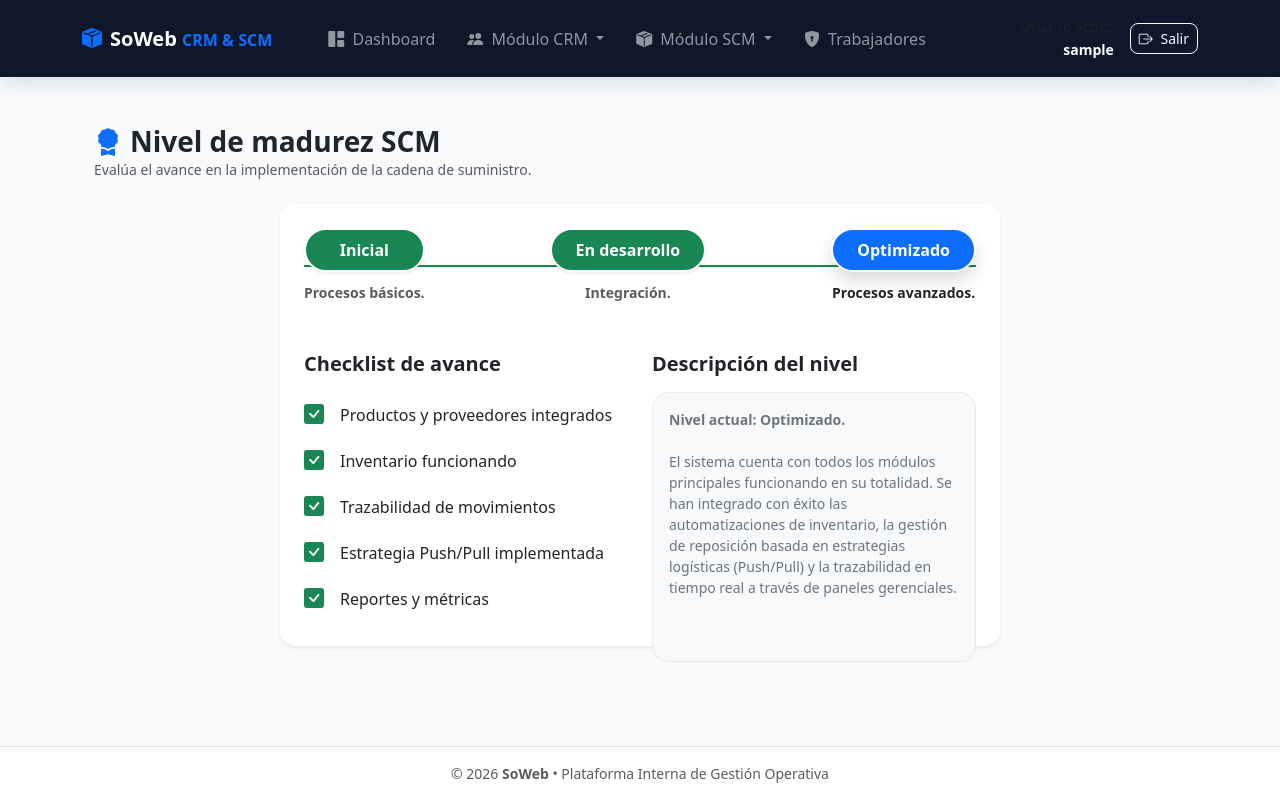
After one commit to NozomiTGL/SoWeb, a Django app: page /scm/madurez/ in a window 1280 px wide. The commit adds this page. Run offline with Django 5.2, Linux system fonts and the light colour scheme; the visitor is signed in with stand-in values (Sample User, id 1).

Commit message:
Se agregó la pantalla de nivel de madurez SCM

```diff
--- a/crm/templates/crm/base.html
+++ b/crm/templates/crm/base.html
@@ -81,6 +81,8 @@
                 <li><a class="dropdown-item" href="{% url 'estrategia_logistica' %}"><i class="bi bi-diagram-2 text-primary me-2"></i>Logística (Push/Pull)</a></li>
                 <li><a class="dropdown-item" href="{% url 'lista_pedidos' %}"><i class="bi bi-receipt text-primary me-2"></i>Gestión de Pedidos</a></li>
                 <li><a class="dropdown-item fw-bold" href="{% url 'dashboard_scm' %}"><i class="bi bi-bar-chart-fill text-primary me-2"></i>Reportes (Dashboard)</a></li>
+                <li><hr class="dropdown-divider"></li>
+                <li><a class="dropdown-item" href="{% url 'nivel_madurez' %}"><i class="bi bi-award text-primary me-2"></i>Nivel de Madurez</a></li>
               </ul>
             </li>
 
--- /dev/null
+++ b/scm/templates/scm/nivel_madurez.html
@@ -0,0 +1,88 @@
+{% extends 'crm/base.html' %}
+
+{% block content %}
+<div class="container-fluid py-4">
+    <div class="mb-4">
+        <h3 class="fw-bold text-dark mb-0"><i class="bi bi-award-fill text-primary me-2"></i>Nivel de madurez SCM</h3>
+        <p class="text-muted small">Evalúa el avance en la implementación de la cadena de suministro.</p>
+    </div>
+
+    <div class="row justify-content-center">
+        <div class="col-lg-8">
+            <div class="card border-0 shadow-sm rounded-4 p-4">
+
+                <!-- Barra de niveles -->
+                <div class="d-flex justify-content-between align-items-center mb-5 position-relative">
+                    <!-- Línea conectora de fondo -->
+                    <div class="position-absolute top-50 start-0 w-100 translate-middle-y border-top border-2 border-success z-0"></div>
+
+                    <!-- Nivel 1 -->
+                    <div class="text-center position-relative z-1">
+                        <div class="bg-success text-white rounded-pill px-4 py-2 mb-2 shadow-sm border border-2 border-white">
+                            <span class="fw-bold">Inicial</span>
+                        </div>
+                        <span class="small text-muted fw-semibold">Procesos básicos.</span>
+                    </div>
+
+                    <!-- Nivel 2 -->
+                    <div class="text-center position-relative z-1">
+                        <div class="bg-success text-white rounded-pill px-4 py-2 mb-2 shadow-sm border border-2 border-white">
+                            <span class="fw-bold">En desarrollo</span>
+                        </div>
+                        <span class="small text-muted fw-semibold">Integración.</span>
+                    </div>
+
+                    <!-- Nivel 3 (Activo) -->
+                    <div class="text-center position-relative z-1">
+                        <div class="bg-primary text-white rounded-pill px-4 py-2 mb-2 shadow border border-2 border-white">
+                            <span class="fw-bold">Optimizado</span>
+                        </div>
+                        <span class="small text-dark fw-bold">Procesos avanzados.</span>
+                    </div>
+                </div>
+
+                <div class="row g-4">
+                    <!-- Checklist -->
+                    <div class="col-md-6">
+                        <h5 class="fw-bold text-dark mb-3">Checklist de avance</h5>
+                        <ul class="list-group list-group-flush border-0">
+                            <li class="list-group-item border-0 px-0 py-2 d-flex align-items-center">
+                                <i class="bi bi-check-square-fill text-success fs-5 me-3"></i>
+                                <span class="fw-medium text-dark">Productos y proveedores integrados</span>
+                            </li>
+                            <li class="list-group-item border-0 px-0 py-2 d-flex align-items-center">
+                                <i class="bi bi-check-square-fill text-success fs-5 me-3"></i>
+                                <span class="fw-medium text-dark">Inventario funcionando</span>
+                            </li>
+                            <li class="list-group-item border-0 px-0 py-2 d-flex align-items-center">
+                                <i class="bi bi-check-square-fill text-success fs-5 me-3"></i>
+                                <span class="fw-medium text-dark">Trazabilidad de movimientos</span>
+                            </li>
+                            <li class="list-group-item border-0 px-0 py-2 d-flex align-items-center">
+                                <i class="bi bi-check-square-fill text-success fs-5 me-3"></i>
+                                <span class="fw-medium text-dark">Estrategia Push/Pull implementada</span>
+                            </li>
+                            <li class="list-group-item border-0 px-0 py-2 d-flex align-items-center">
+                                <i class="bi bi-check-square-fill text-success fs-5 me-3"></i>
+                                <span class="fw-medium text-dark">Reportes y métricas</span>
+                            </li>
+                        </ul>
+                    </div>
+
+                    <!-- Descripción -->
+                    <div class="col-md-6">
+                        <h5 class="fw-bold text-dark mb-3">Descripción del nivel</h5>
+                        <div class="p-3 bg-light rounded-4 border border-light-subtle h-100">
+                            <p class="text-secondary small mb-0">
+                                <strong>Nivel actual: Optimizado.</strong><br><br>
+                                El sistema cuenta con todos los módulos principales funcionando en su totalidad. Se han integrado con éxito las automatizaciones de inventario, la gestión de reposición basada en estrategias logísticas (Push/Pull) y la trazabilidad en tiempo real a través de paneles gerenciales.
+                            </p>
+                        </div>
+                    </div>
+                </div>
+
+            </div>
+        </div>
+    </div>
+</div>
+{% endblock %}
--- a/scm/urls.py
+++ b/scm/urls.py
@@ -33,6 +33,8 @@ urlpatterns = [
     path('logistica/', views.estrategia_logistica, name='estrategia_logistica'),
     # Ruta para el Dashboard
     path('dashboard/', views.dashboard_scm, name='dashboard_scm'),
+    # Ruta para Nivel de Madurez (Pantalla 13)
+    path('madurez/', views.nivel_madurez, name='nivel_madurez'),
 ]
 
 # ==========================================
--- a/scm/views.py
+++ b/scm/views.py
@@ -278,3 +278,13 @@ def dashboard_scm(request):
         'total_pull': total_pull,
     }
     return render(request, 'scm/dashboard.html', context)
+
+@login_required
+def nivel_madurez(request):
+    """Pantalla 13: Evaluación del avance en la implementación del SCM."""
+    # Esta vista es principalmente estática/informativa,
+    # pero le pasamos un contexto por si luego quieres hacer los checks dinámicos.
+    context = {
+        'nivel_actual': 'Optimizado', # Ya terminamos todo uwu
+    }
+    return render(request, 'scm/nivel_madurez.html', context)
```
